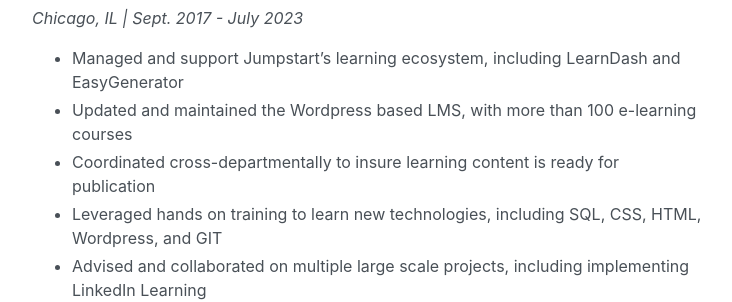
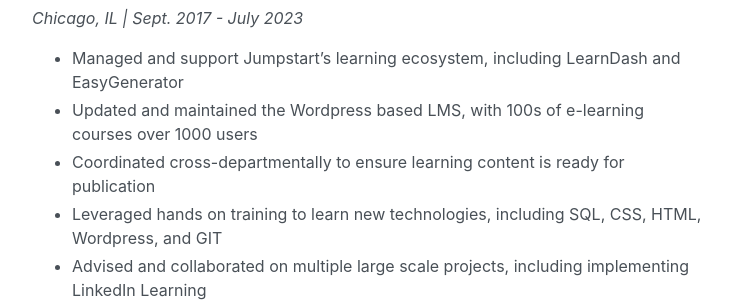
Before and after one commit to P-Brower/homepage, a Jekyll site: the page built from resume.md, in a window 1280 px wide. Shown: the part 962-1264 px from the top of the page, without its empty margins (272-1004 px from the left). Built offline with Jekyll 4.4.1, drawn with Linux system fonts in a browser that asks for light colours; nearby versions of some CDN libraries.

Commit message:
resume edits

```diff
--- a/_sass/_print.scss
+++ b/_sass/_print.scss
@@ -2,8 +2,10 @@
     // These settings are for printing
 
     //Content
+    .page-title{ visibility: hidden;}
     .page-title::before{
-        content: 'Patrick Brower | ';
+        content: 'Patrick Brower | patrick@pbrower.com';
+        visibility: visible;
     }
 
     //Formatting
--- a/resume.md
+++ b/resume.md
@@ -29,8 +29,8 @@
 *Chicago, IL  \| Sept. 2017 - July 2023*
 
  * Managed and support Jumpstart's learning ecosystem, including LearnDash and EasyGenerator
- * Updated and maintained the Wordpress based LMS, with more than 100 e-learning courses
- * Coordinated cross-departmentally to insure learning content is ready for publication
+ * Updated and maintained the Wordpress based LMS, with 100s of e-learning courses over 1000 users
+ * Coordinated cross-departmentally to ensure learning content is ready for publication
  * Leveraged hands on training to learn new technologies, including SQL, CSS, HTML, Wordpress, and GIT
  * Advised and collaborated on multiple large scale projects, including implementing LinkedIn Learning
  * Planned and managed the decommission of an outdated Learning Management System
```
